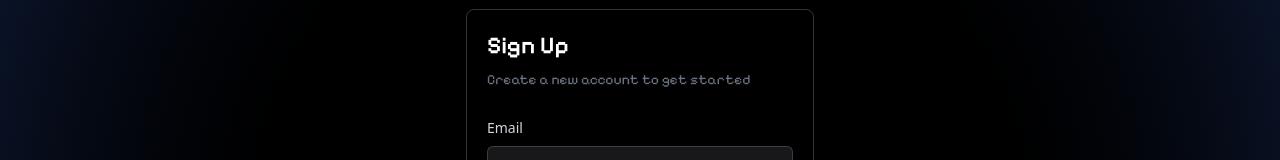
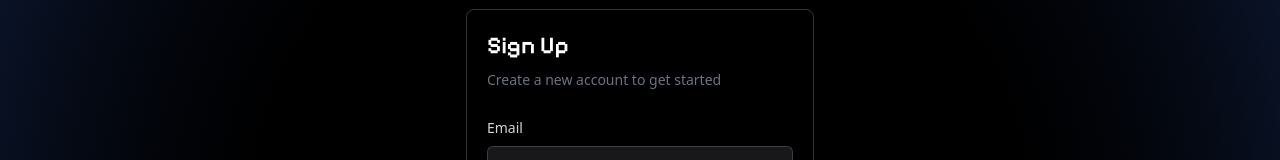
Before and after one commit to Nota0515/guardian, a React (Vite) app: page /signup in a window 1280 px wide. Shown: the part 163-323 px from the top of the page. Built offline with nearby package versions, Linux system fonts and the light colour scheme; a web font is replaced by a local one.

Commit message:
removed font

```diff
--- a/src/pages/Signup.jsx
+++ b/src/pages/Signup.jsx
@@ -57,7 +57,7 @@ const Signup = () => {
         <div className='flex flex-col justify-center w-full flex-wrap gap-y-5'>
           <div className='heading-log'>
             <h2 className='text-2xl font-semibold font-pixelify mb-2'>Sign Up</h2>
-            <h5 className='text-sm font-pixelify text-gray-500'>Create a new account to get started</h5>
+            <h5 className='text-sm  text-gray-500'>Create a new account to get started</h5>
           </div>
           <div className='form-input'>
             <form name='usermail' method='post' onSubmit={handleSubmit}>
```
